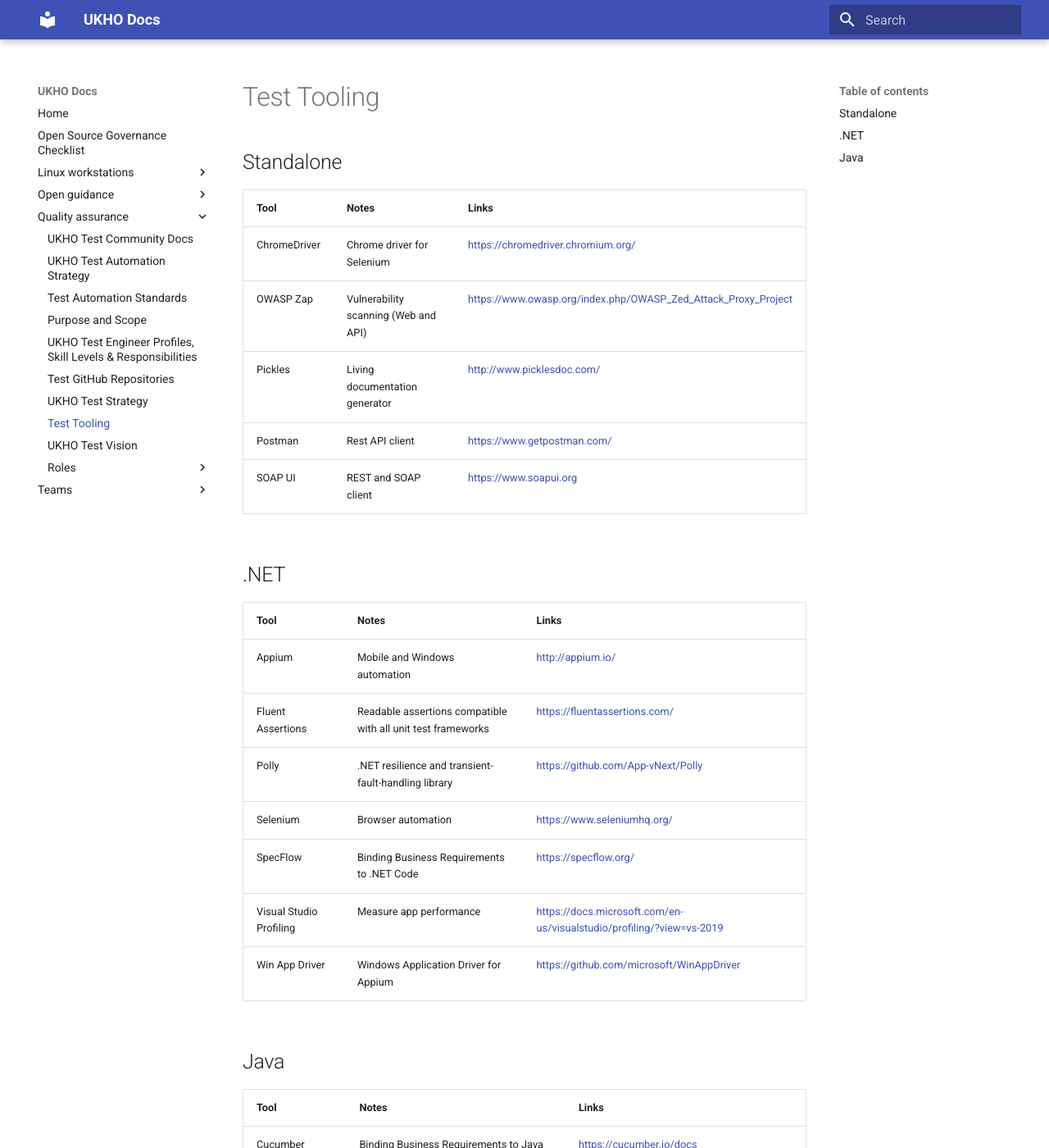
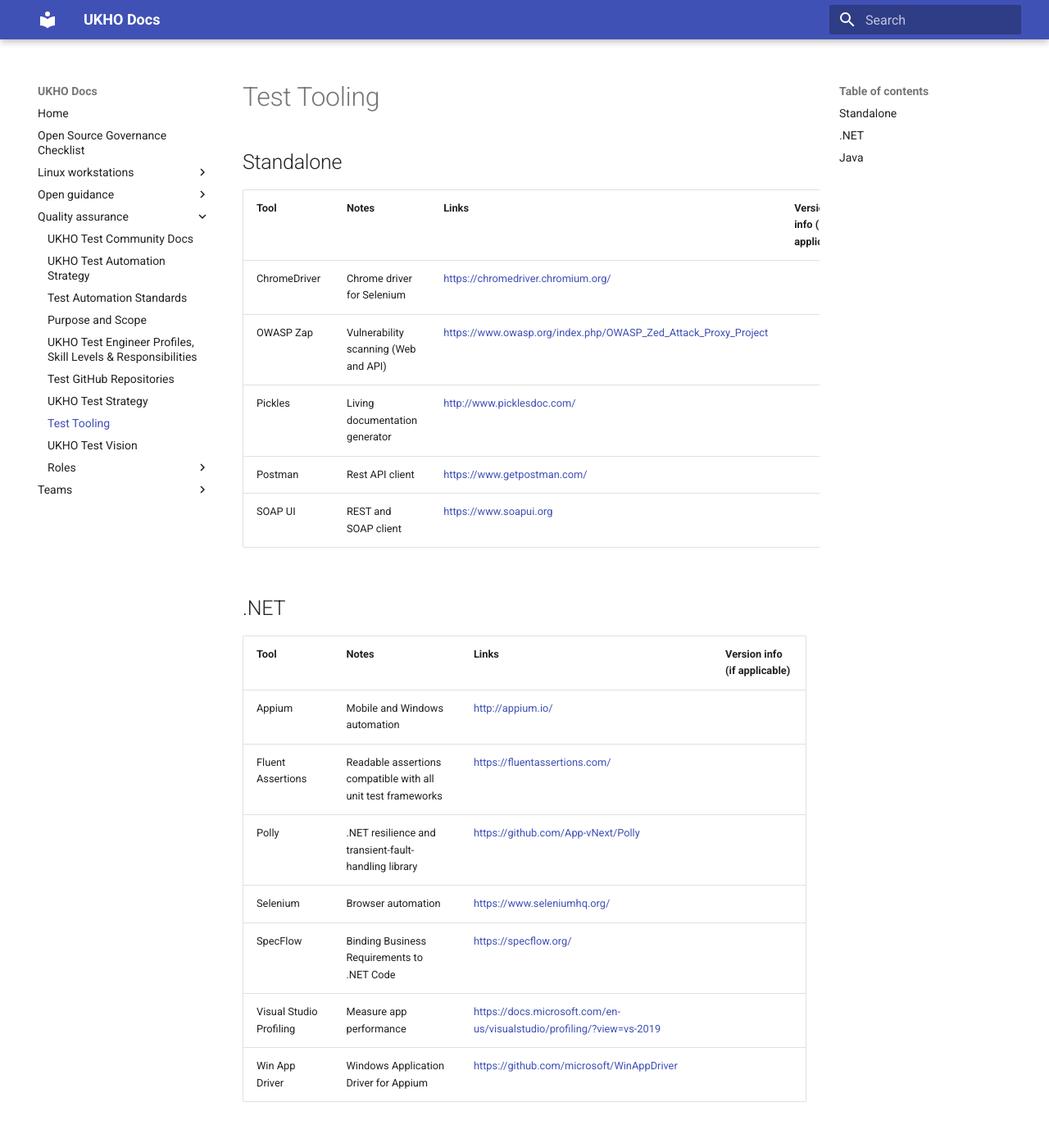
Before and after one commit to UKHO/docs, an MkDocs documentation site: the page built from docs/quality-assurance/test-tooling.md, in a window 1280 px wide and 1400 px high. Shown: the whole window at 82% size. Built offline with MkDocs 1.6.1 and Material for MkDocs 9.7.7, drawn with Linux system fonts in a browser that asks for light colours; some of the changed text lies outside the part shown.

Commit message:
Update test-tooling.md to add Version Info column

```diff
--- a/docs/quality-assurance/test-tooling.md
+++ b/docs/quality-assurance/test-tooling.md
@@ -1,17 +1,18 @@
+
 # Test Tooling
 
 ## Standalone
-|Tool|Notes| Links|
-|--|--|--|
-|ChromeDriver|Chrome driver for Selenium|https://chromedriver.chromium.org/ |
-|OWASP Zap|Vulnerability scanning (Web and API)|https://www.owasp.org/index.php/OWASP_Zed_Attack_Proxy_Project|
-|Pickles|Living documentation generator|http://www.picklesdoc.com/|
-|Postman|Rest API client|https://www.getpostman.com/|
-|SOAP UI|REST and SOAP client|https://www.soapui.org|
+|Tool|Notes|Links|Version info (if applicable)|
+|--|--|--|--|
+|ChromeDriver|Chrome driver for Selenium|https://chromedriver.chromium.org/ ||
+|OWASP Zap|Vulnerability scanning (Web and API)|https://www.owasp.org/index.php/OWASP_Zed_Attack_Proxy_Project| |
+|Pickles|Living documentation generator|http://www.picklesdoc.com/||
+|Postman|Rest API client|https://www.getpostman.com/||
+|SOAP UI|REST and SOAP client|https://www.soapui.org||
 
 ## .NET
-|Tool|Notes| Links|
-|--|--|--|
+|Tool|Notes|Links|Version info (if applicable)|
+|--|--|--|--|
 |Appium|Mobile and Windows automation|http://appium.io/|
 |Fluent Assertions|Readable assertions compatible with all unit test frameworks|https://fluentassertions.com/|
 |Polly|.NET resilience and transient-fault-handling library|https://github.com/App-vNext/Polly|
@@ -21,10 +22,10 @@
 |Win App Driver|Windows Application Driver for Appium|https://github.com/microsoft/WinAppDriver
 
 ## Java
-|Tool|Notes| Links|
-|--|--|--|
-|Cucumber|Binding Business Requirements to Java code|https://cucumber.io/docs|
-|Jmeter|Load test functional behaviour and measure performance|https://jmeter.apache.org/|
-|REST-assured|Testing and validating REST services|http://rest-assured.io/|
-|Selenium|Browser automation|https://www.seleniumhq.org/ |
-|swagger-request-validator|A Java library for validating request/responses against a OpenAPI / Swagger specification|https://bitbucket.org/atlassian/swagger-request-validator|
+|Tool|Notes|Links|Version info (if applicable)|
+|--|--|--|--|
+|Cucumber|Binding Business Requirements to Java code|https://cucumber.io/docs||
+|Jmeter|Load test functional behaviour and measure performance|https://jmeter.apache.org/||
+|REST-assured|Testing and validating REST services|http://rest-assured.io/||
+|Selenium|Browser automation|https://www.seleniumhq.org/ ||
+|swagger-request-validator|A Java library for validating request/responses against a OpenAPI / Swagger specification|https://bitbucket.org/atlassian/swagger-request-validator||
```
